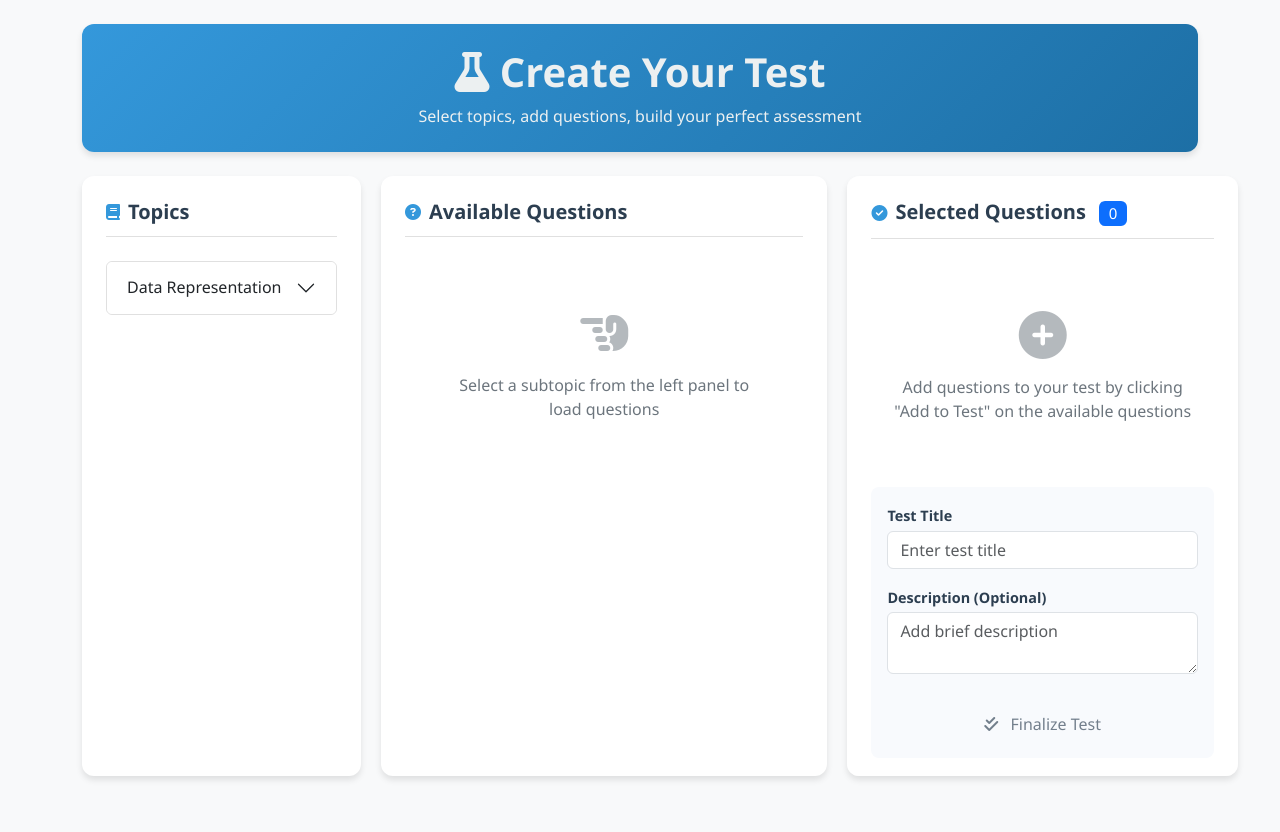
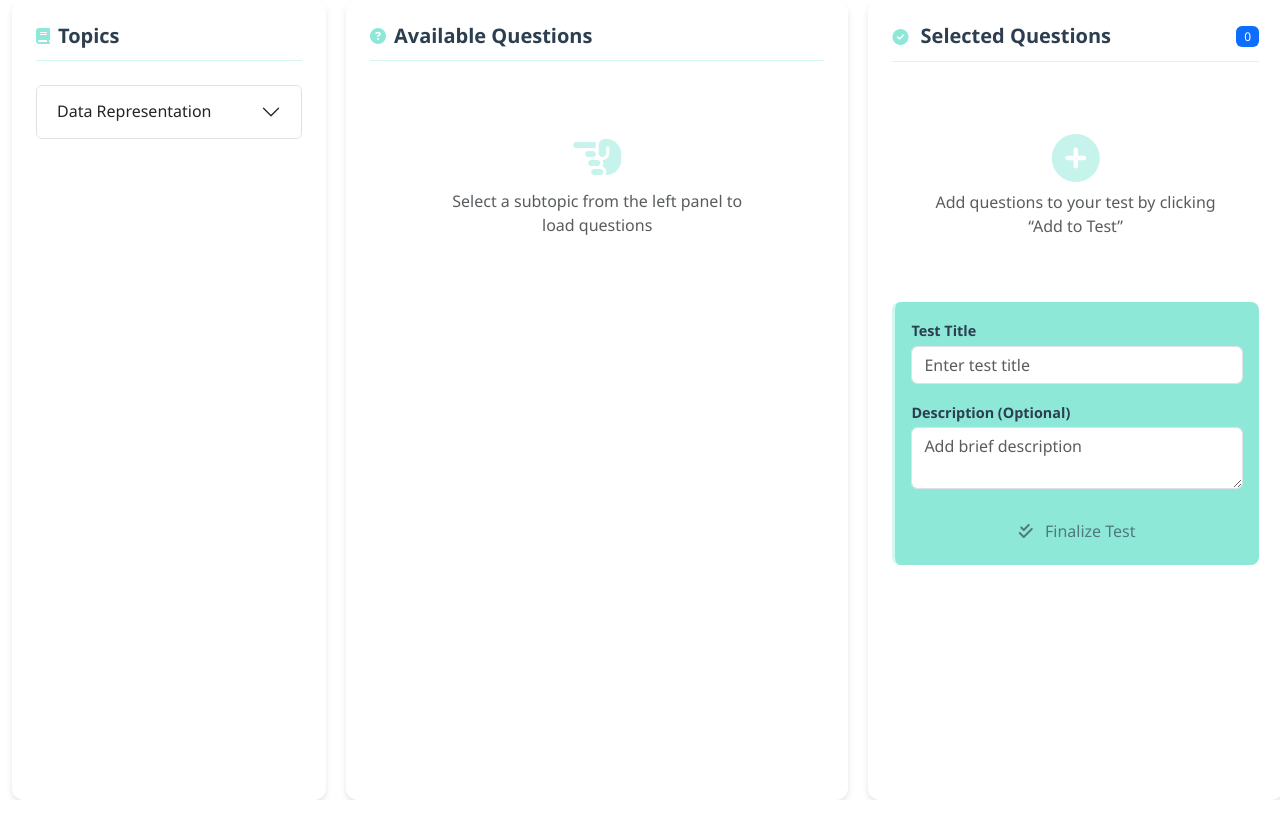
Before and after one commit to HaorongX/alp, a Flask app: page /create in a window 1280 px wide. After the commit the page ends 800 px from the top, so only its background shows below. Run offline with Flask 3, Linux system fonts and the light colour scheme; parts of the project's set-up code (start-up, migrations or seed data) failed here and were passed over.

Commit message:
UI update: Larger scale, better color combination

```diff
--- a/static/create_style.css
+++ b/static/create_style.css
@@ -1,28 +1,32 @@
 :root {
-    --primary-color: #3498db;
-    --secondary-color: #2ecc71;
-    --accent-color: #f39c12;
-    --light-bg: #f8f9fa;
+    /* Cambridge Blue Primary Palette */
+    --cambridge-blue: #8EE8D8;
+    --cambridge-light-blue: #D1F9F1;
+    --cambridge-warm-blue: #00BDB6;
+    --cambridge-dark-blue: #133844;
+
+    /* Secondary - Crest Palette */
+    --light-crest: #FFE2C8;
+    --warm-crest: #FFC392;
+    --crest: #FD8153;
+    --dark-crest: #DD3025;
+
+    /* Neutral Colors */
+    --white: #ffffff;
+    --light-bg: #fafbfc;
     --dark-text: #2c3e50;
     --light-text: #ecf0f1;
+
+    /* Design System */
     --border-radius: 12px;
     --box-shadow: 0 4px 6px rgba(0,0,0,0.1);
 }
 
 body {
-    background-color: var(--light-bg);
+    background-color: var(--white);
     font-family: 'Segoe UI', Tahoma, Geneva, Verdana, sans-serif;
     color: var(--dark-text);
     padding-bottom: 2rem;
-}
-
-.page-header {
-    background: linear-gradient(135deg, var(--primary-color), #1d6fa5);
-    color: var(--light-text);
-    padding: 1.5rem 0;
-    border-radius: var(--border-radius);
-    margin-bottom: 2rem;
-    box-shadow: var(--box-shadow);
 }
 
 .page-header h1 {
@@ -40,7 +44,7 @@ body {
     border-radius: var(--border-radius);
     padding: 1.5rem;
     box-shadow: var(--box-shadow);
-    height: 75vh;
+    height: 100vh;
     overflow-y: auto;
     flex: 1;
     transition: all 0.3s ease;
@@ -51,12 +55,12 @@ body {
     align-items: center;
     margin-bottom: 1.5rem;
     padding-bottom: 0.75rem;
-    border-bottom: 1px solid #e0e0e0;
+    border-bottom: 1px solid var(--cambridge-light-blue);
 }
 
 .panel-header i {
     margin-right: 0.5rem;
-    color: var(--primary-color);
+    color: var(--cambridge-blue);
 }
 
 .panel-header h5 {
@@ -292,6 +297,7 @@ body {
     font-size: 3rem;
     margin-bottom: 1rem;
     opacity: 0.5;
+    color: var(--cambridge-blue);
 }
 
 .empty-state p {
@@ -301,10 +307,11 @@ body {
 }
 
 .finalizing-section {
-    background-color: #f8fafd;
+    background-color: var(--cambridge-blue);
     border-radius: 8px;
     padding: 1rem;
     margin-top: 1rem;
+    border-left: 3px solid var(--cambridge-light-blue);
 }
 
 .test-info {
--- a/templates/create.html
+++ b/templates/create.html
@@ -5,20 +5,16 @@
   <title>Create Test</title>
   <link href="https://cdn.jsdelivr.net/npm/bootstrap@5.3.0/dist/css/bootstrap.min.css" rel="stylesheet">
   <link rel="stylesheet" href="https://cdnjs.cloudflare.com/ajax/libs/font-awesome/6.4.0/css/all.min.css">
-  <link rel="stylesheet" href="/static/create_style.css"
+  <link rel="stylesheet" href="/static/create_style.css">
 </head>
-<body>
-  <div class="container py-4">
-    <!-- Page Header -->
-    <div class="page-header text-center mb-4">
-      <h1><i class="fas fa-flask"></i> Create Your Test</h1>
-      <p class="mt-2 mb-0">Select topics, add questions, build your perfect assessment</p>
-    </div>
+<body style="margin: 0; height: 100vh; overflow: hidden;">
+  <div class="container-fluid" style="height: 100vh; display: flex; flex-direction: column;">
 
     <!-- Three-column layout -->
-    <div class="column-container">
+    <div class="column-container flex-grow-1" style="display: flex; gap: 20px; height: 100%; min-height: 0;">
+
       <!-- Left Column: Topics/Sub-topics -->
-      <div class="panel" style="flex: 0 0 25%;">
+      <div class="panel" style="flex: 0 0 25%; height: 100%; overflow-y: auto;">
         <div class="panel-header">
           <i class="fas fa-book"></i>
           <h5>Topics</h5>
@@ -56,29 +52,33 @@
       </div>
 
       <!-- Middle Column: Question Images -->
-      <div class="panel" style="flex: 0 0 40%;">
+      <div class="panel" style="flex: 0 0 40%; height: 100%; overflow-y: auto;">
         <div class="panel-header">
           <i class="fas fa-question-circle"></i>
           <h5>Available Questions</h5>
         </div>
         <div id="question-list">
-          <div class="empty-state">
-            <i class="fas fa-hand-point-left"></i>
+          <div class="empty-state text-center text-muted">
+            <i class="fas fa-hand-point-left fa-2x mb-2"></i>
             <p>Select a subtopic from the left panel to load questions</p>
           </div>
         </div>
       </div>
 
       <!-- Right Column: Selected Questions -->
-      <div class="panel" style="flex: 0 0 35%;">
-        <div class="panel-header">
-          <i class="fas fa-check-circle"></i>
-          <h5>Selected Questions <span id="selectedCount" class="badge bg-primary ms-2">0</span></h5>
+      <div class="panel" style="flex: 0 0 33%; height: 100%; overflow-y: auto;">
+        <div class="panel-header d-flex justify-content-between align-items-center">
+          <div>
+            <i class="fas fa-check-circle"></i>
+            <h5 class="d-inline-block mb-0">Selected Questions</h5>
+          </div>
+          <span id="selectedCount" class="badge bg-primary">0</span>
         </div>
+
         <div id="selectedQuestions">
-          <div class="empty-state">
-            <i class="fas fa-plus-circle"></i>
-            <p>Add questions to your test by clicking "Add to Test" on the available questions</p>
+          <div class="empty-state text-center text-muted">
+            <i class="fas fa-plus-circle fa-2x mb-2"></i>
+            <p>Add questions to your test by clicking “Add to Test”</p>
           </div>
         </div>
 
@@ -86,17 +86,17 @@
           <form method="post" action="{{ url_for('tests.submit_test') }}" id="testForm">
             <input type="hidden" name="question_ids" id="questionIds">
 
-            <div class="test-info">
-              <label for="testTitle">Test Title</label>
+            <div class="test-info mb-3">
+              <label for="testTitle" class="form-label">Test Title</label>
               <input type="text" class="form-control" id="testTitle" name="title" placeholder="Enter test title" required>
             </div>
 
-            <div class="test-info">
-              <label for="testDescription">Description (Optional)</label>
+            <div class="test-info mb-3">
+              <label for="testDescription" class="form-label">Description (Optional)</label>
               <textarea class="form-control" id="testDescription" name="description" rows="2" placeholder="Add brief description"></textarea>
             </div>
 
-            <button type="submit" class="btn btn-custom-primary w-100 mt-3" id="finalizeBtn" disabled>
+            <button type="submit" class="btn btn-custom-primary w-100 mt-2" id="finalizeBtn" disabled>
               <i class="fas fa-check-double me-2"></i> Finalize Test
             </button>
           </form>
@@ -109,15 +109,15 @@
   <div class="modal fade" id="previewModal" tabindex="-1">
     <div class="modal-dialog modal-dialog-centered modal-lg">
       <div class="modal-content">
-        <div class="modal-header">
+        <div class="modal-header border-0">
           <h5 class="modal-title" id="previewTitle">Question Preview</h5>
           <button type="button" class="btn-close" data-bs-dismiss="modal" aria-label="Close"></button>
         </div>
         <div class="modal-body">
-          <img id="previewImage" class="modal-img" src="" alt="Preview">
-          <div class="modal-description" id="previewDescription"></div>
+          <img id="previewImage" class="modal-img img-fluid rounded mb-3" src="" alt="Preview">
+          <div class="modal-description text-muted" id="previewDescription"></div>
         </div>
-        <div class="modal-footer">
+        <div class="modal-footer border-0">
           <button type="button" class="btn btn-custom-outline" data-bs-dismiss="modal">Close</button>
           <button type="button" class="btn btn-custom-primary" id="addToTestBtn">Add to Test</button>
         </div>
@@ -127,34 +127,25 @@
 
   <script src="https://cdn.jsdelivr.net/npm/bootstrap@5.3.0/dist/js/bootstrap.bundle.min.js"></script>
   <script>
-    // Store selected questions with more comprehensive data
     const selected = new Map();
     let currentQuestions = [];
     let currentPreviewQuestion = null;
 
-    // Initialize event listeners
     document.addEventListener('DOMContentLoaded', function() {
-      // Test form validation
       document.getElementById('testForm').addEventListener('submit', function(e) {
         if (selected.size === 0) {
           e.preventDefault();
           alert('Please select at least one question for your test.');
         }
       });
-
-      // Enable/disable finalize button based on selection
       updateFinalizeButton();
     });
 
     function updateSelectedCount() {
       const countElement = document.getElementById('selectedCount');
       countElement.textContent = selected.size;
-
-      // Add animation class if count changes
       countElement.classList.add('animated-badge');
-      setTimeout(() => {
-        countElement.classList.remove('animated-badge');
-      }, 1000);
+      setTimeout(() => countElement.classList.remove('animated-badge'), 1000);
     }
 
     function updateFinalizeButton() {
@@ -164,15 +155,9 @@
 
     function addToTest(id) {
       if (selected.has(id)) return;
-
-      // Find the question data from current questions
       const questionData = currentQuestions.find(q => q.id == id);
       if (!questionData) return;
-
-      // Add to selected map
       selected.set(id, questionData);
-
-      // Update UI
       refreshSelectedQuestions();
       updateSelectedCount();
       updateFinalizeButton();
@@ -181,10 +166,7 @@
 
     function removeFromTest(id) {
       if (!selected.has(id)) return;
-
       selected.delete(id);
-
-      // Update UI
       refreshSelectedQuestions();
       updateSelectedCount();
       updateFinalizeButton();
@@ -193,8 +175,6 @@
 
     function refreshSelectedQuestions() {
       const container = document.getElementById('selectedQuestions');
-
-      // If no questions selected, show empty state
       if (selected.size === 0) {
         container.innerHTML = `
           <div class="empty-state">
@@ -204,15 +184,10 @@
         `;
         return;
       }
-
-      // Clear existing content
       container.innerHTML = '';
-
-      // Add each selected question
       selected.forEach((question, id) => {
         const div = document.createElement('div');
         div.className = 'selected-question';
-
         div.innerHTML = `
           <img src="${question.image_url}" class="selected-thumbnail" onclick="showPreview('${id}')">
           <div class="selected-question-info">
@@ -228,7 +203,6 @@
             </button>
           </div>
         `;
-
         container.appendChild(div);
       });
     }
@@ -238,36 +212,18 @@
     }
 
     function showPreview(questionId, addButton = false) {
-      // Get the question data
       let question;
-
-      // Check if it's from selected questions
-      if (selected.has(questionId)) {
-        question = selected.get(questionId);
-      } else {
-        // Check if it's from current questions
-        question = currentQuestions.find(q => q.id == questionId);
-      }
-
+      if (selected.has(questionId)) question = selected.get(questionId);
+      else question = currentQuestions.find(q => q.id == questionId);
       if (!question) return;
-
-      // Set current preview question for the "Add to Test" button
       currentPreviewQuestion = question;
-
-      // Update modal elements
       document.getElementById('previewImage').src = question.image_url;
       document.getElementById('previewTitle').textContent = `Question ${questionId}`;
-
-      // Set the description
       const descriptionElement = document.getElementById('previewDescription');
       if (question.description) {
         descriptionElement.textContent = question.description;
         descriptionElement.style.display = 'block';
-      } else {
-        descriptionElement.style.display = 'none';
-      }
-
-      // Show/hide the "Add to Test" button based on whether it's already selected
+      } else descriptionElement.style.display = 'none';
       const addToTestBtn = document.getElementById('addToTestBtn');
       if (selected.has(questionId)) {
         addToTestBtn.textContent = 'Already Added';
@@ -280,15 +236,11 @@
           bootstrap.Modal.getInstance(document.getElementById('previewModal')).hide();
         };
       }
-
-      // Show the modal
       new bootstrap.Modal(document.getElementById('previewModal')).show();
     }
 
     function loadQuestions(subtopicId) {
       const container = document.getElementById('question-list');
-
-      // Show loading spinner
       container.innerHTML = `
         <div class="spinner-container">
           <div class="spinner-border" role="status">
@@ -296,16 +248,11 @@
           </div>
         </div>
       `;
-
       fetch(`/get_questions?subtopic_id=${subtopicId}`)
         .then(response => response.json())
         .then(data => {
-          // Store current questions for reference
           currentQuestions = data.questions;
-
-          // Clear and rebuild the UI
           container.innerHTML = '';
-
           if (data.questions.length === 0) {
             container.innerHTML = `
               <div class="empty-state">
@@ -315,16 +262,12 @@
             `;
             return;
           }
-
           const row = document.createElement('div');
           row.className = 'row g-3';
-
           data.questions.forEach(q => {
             const col = document.createElement('div');
             col.className = 'col-md-6';
-
             const isSelected = selected.has(q.id);
-
             col.innerHTML = `
               <div class="card">
                 <img src="${q.image_url}" class="card-img-top" alt="Question ${q.id}" onclick="showPreview('${q.id}', true)">
@@ -340,10 +283,8 @@
                 </div>
               </div>
             `;
-
             row.appendChild(col);
           });
-
           container.appendChild(row);
         })
         .catch(error => {
```
Also changed, not shown: other parts of static/create_style.css (+20 -19 lines), static/edit_pb_style.css (+52 -36 lines), static/index.css (added, +68 -0 lines), templates/edit_pb.html (+9 -10 lines), templates/index.html (+1 -70 lines).
